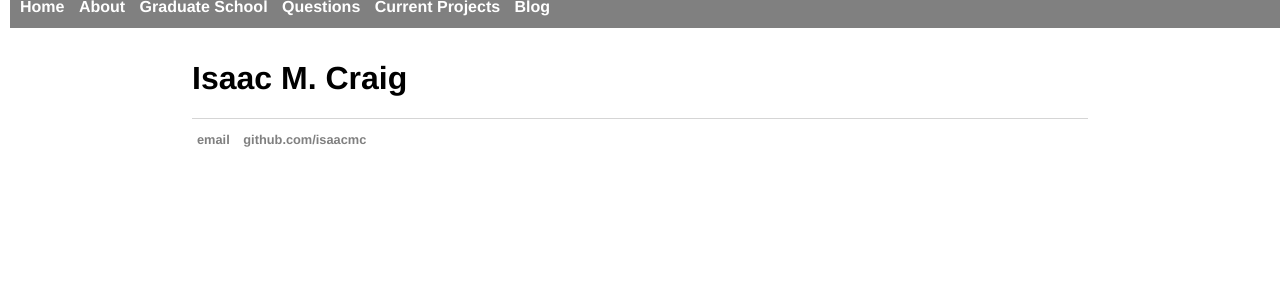
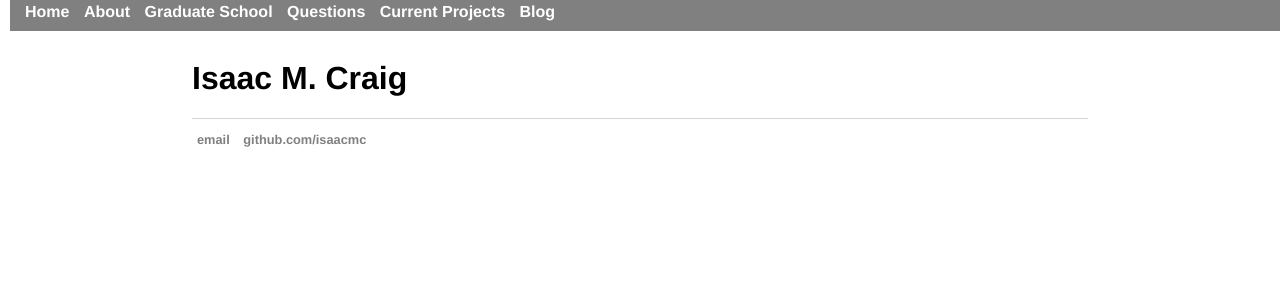
Before and after one commit to isundberg/isaacmc.github.io, a Jekyll site: the page built from index.html, in a window 1280 px wide. Shown: the top 300 px of the page. Built offline with Jekyll 4.4.1, drawn with Linux system fonts in a browser that asks for light colours.

Commit message:
Update main.css

```diff
--- a/css/main.css
+++ b/css/main.css
@@ -13,7 +13,7 @@ nav ul {
     margin: 10px;
     left:0;
     width: 100%;
-    height: 25px;
+    padding: 10px;
     background: gray;
 }
 
```
